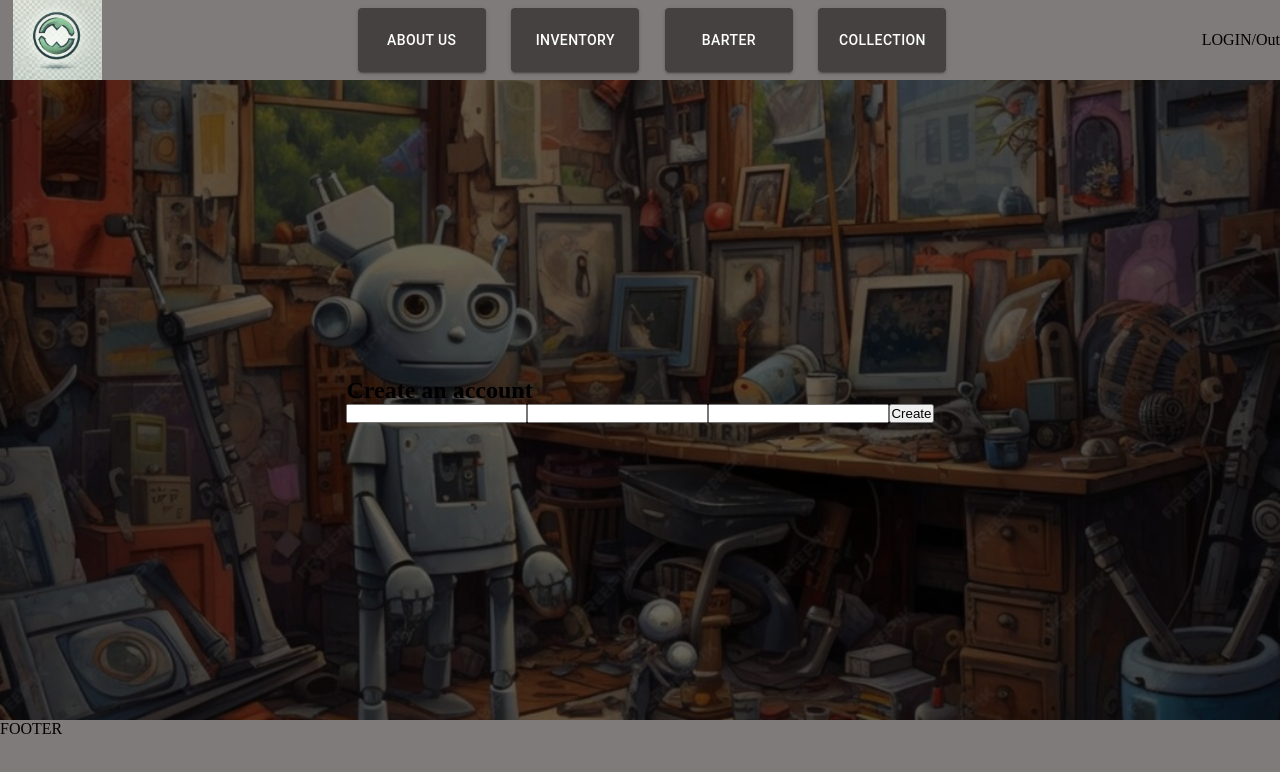
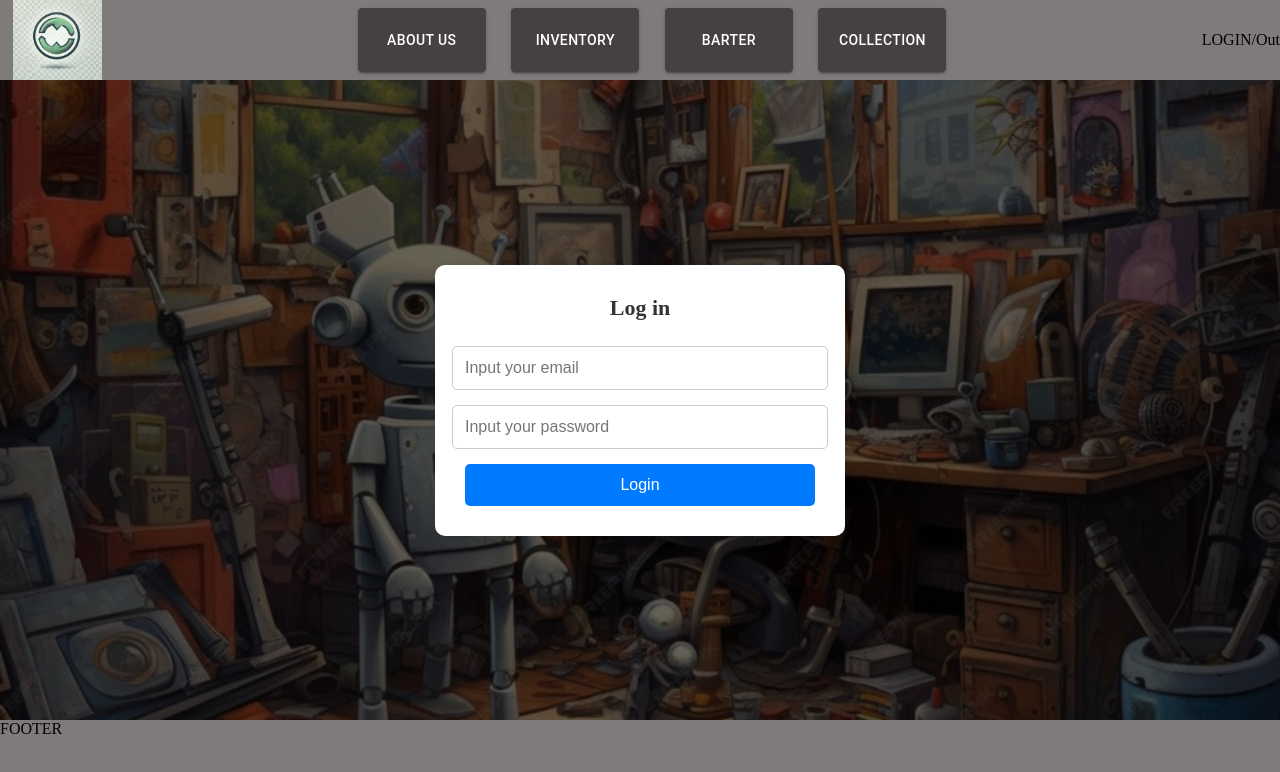
Before and after one commit to AlikNems/exchange, a Next.js app: page / in a window 1280 px wide. Shown: the top 772 px of the page. Built offline with nearby package versions, Linux system fonts and the light colour scheme.

Commit message:
added-styles-login-out

```diff
--- a/src/app/layout.tsx
+++ b/src/app/layout.tsx
@@ -1,5 +1,4 @@
 import "@/app/globals.css";
-import SignUp from "@/components/auth/SignUp";
 import Header from "@/components/Header";
 
 export default function RootLayout({
--- a/src/app/page.tsx
+++ b/src/app/page.tsx
@@ -1,11 +1,15 @@
 import "@/app/globals.css";
-import SignUp from "@/components/auth/SignUp";
+
+// import AuthDetails from "@/components/auth/AuthDetails";
+import SignIn from "@/components/auth/SignIn";
+// import SignUp from "@/components/auth/SignUp";
 
 export default function Home() {
  return (
   <div className="content-block">
-   {" "}
-   <SignUp />
+   <SignIn/>
+   {/* <SignUp/> */}
+   {/* <AuthDetails/> */}
   </div>
  );
 }
--- a/src/components/auth/SignIn.tsx
+++ b/src/components/auth/SignIn.tsx
@@ -0,0 +1,51 @@
+"use client";
+import { auth } from "@/firebase";
+import { signInWithEmailAndPassword } from "firebase/auth";
+import { useState } from "react";
+import  '@/components/auth/auth-styles/styles.css'
+
+const SignIn = () => {
+ const [email, setEmail] = useState("");
+ const [password, setPassword] = useState("");
+ const [error, setError] = useState("");
+
+ const logIn = (e: React.FormEvent<HTMLFormElement>) => {
+  e.preventDefault();
+
+  signInWithEmailAndPassword(auth, email, password)
+   .then((user) => {
+    console.log(user);
+    setError("");
+    setEmail("");
+    setPassword("");
+   })
+   .catch((error) => {
+    console.log(error);
+    setError("SORRY, COULDN'T FIND YOUR ACCOUNT");
+   });
+ };
+
+ return (
+  <div className="signup-out-content-block">
+   <form onSubmit={logIn}>
+    <h2>Log in</h2>
+    <input
+     type="email"
+     value={email}
+     onChange={(e) => setEmail(e.target.value)}
+     placeholder="Input your email"
+    />
+    <input
+     type="password"
+     value={password}
+     onChange={(e) => setPassword(e.target.value)}
+     placeholder="Input your password"
+    />
+    <button type="submit">Login</button>
+    {error && <p style={{ color: "red" }}>{error}</p>}
+   </form>
+  </div>
+ );
+};
+
+export default SignIn;
--- a/src/components/auth/SignUp.css
+++ /dev/null
@@ -1,4 +0,0 @@
-
-.signup-block{
-z-index: 1;
-}
--- a/src/components/auth/SignUp.tsx
+++ b/src/components/auth/SignUp.tsx
@@ -1,9 +1,8 @@
-'use client'
+"use client";
 import { auth } from "@/firebase";
 import { createUserWithEmailAndPassword } from "firebase/auth";
 import { useState } from "react";
-// import './SignUp.css'
-import '@/components/auth/SignUp.css'
+import  '@/components/auth/auth-styles/styles.css'
 
 const SignUp = () => {
  const [email, setEmail] = useState("");
@@ -29,25 +28,29 @@ const SignUp = () => {
  };
 
  return (
-  <div className="signup-block">
+  <div className="signup-out-content-block">
    <form onSubmit={register}>
     <h2>Create an account</h2>
     <input
      type="email"
      value={email}
      onChange={(e) => setEmail(e.target.value)}
+     placeholder="Input your email"
     />
     <input
      type="password"
      value={password}
      onChange={(e) => setPassword(e.target.value)}
+     placeholder="Input your password"
     />
     <input
      type="password"
      value={copyPassword}
      onChange={(e) => setCopyPassword(e.target.value)}
+     placeholder="Input your password again"
     />
     <button>Create</button>
+    {error ? <p style={{ color: "red"}}>{error}</p> : ""}
    </form>
   </div>
  );
--- /dev/null
+++ b/src/components/auth/auth-styles/styles.css
@@ -0,0 +1,65 @@
+.signup-out-content-block {
+ display: flex;
+ align-items: center;
+ justify-content: center;
+ flex-direction: column;
+ width: 100%;
+ height: 100%;
+ z-index: 1;
+}
+
+form {
+ display: flex;
+ flex-direction: column;
+ justify-content: center;
+ align-items: center;
+ gap: 15px;
+ background: #fff;
+ padding: 30px;
+ border-radius: 10px;
+ box-shadow: 0 4px 10px rgba(0, 0, 0, 0.1);
+ width: 100%;
+ max-width: 350px;
+}
+
+h2 {
+ color: #333;
+ font-size: 22px;
+ margin-bottom: 10px;
+}
+
+input {
+ width: 100%;
+ padding: 12px;
+ border: 1px solid #ccc;
+ border-radius: 5px;
+ font-size: 16px;
+ transition: border 0.3s ease;
+}
+
+input:focus {
+ border-color: #007bff;
+ outline: none;
+}
+
+button {
+ background-color: #007bff;
+ color: white;
+ border: none;
+ cursor: pointer;
+ width: 100%;
+ padding: 12px;
+ font-size: 16px;
+ border-radius: 5px;
+ transition: background 0.3s ease;
+}
+
+button:hover {
+ background-color: #0056b3;
+}
+
+p {
+ color: red;
+ font-size: 14px;
+ margin-top: 5px;
+}
```
Also changed, not shown: src/components/auth/AuthDetails.tsx (+38 -0 lines), src/app/globals.css (line endings or trailing spaces).
